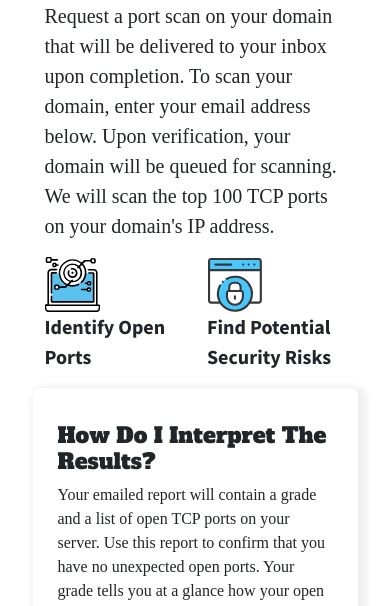
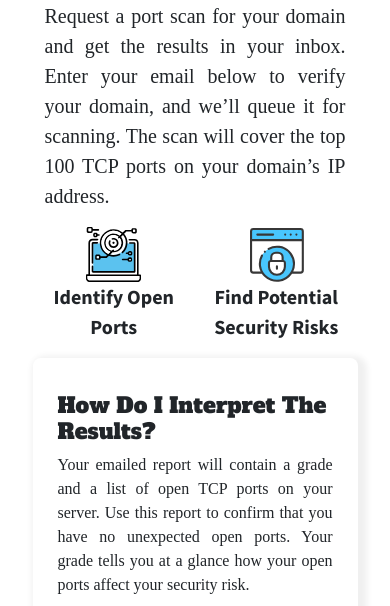
Before and after one commit to Canh-Nguyen94/Madie-responsive, a plain HTML site: page index.html in a window 390 px wide. Shown: the part 201-807 px from the top of the page. Drawn offline with Linux system fonts and the light colour scheme; a web font is replaced by a local one.

Commit message:
Fix mobile text

```diff
--- a/css/style.css
+++ b/css/style.css
@@ -283,6 +283,14 @@ body {
 }
 
 @media (max-width: 576px) {
+  .head-text {
+    font-size: 18;
+    text-align: justify;
+  }
+
+  .body-text {
+    text-align: justify;
+  }
   .grade {
     text-align: center;
     margin: 0 5px;
--- a/index.html
+++ b/index.html
@@ -38,12 +38,11 @@
         </div>
         <div class="row justify-content-center">
           <div class="col-10 col-md-10 fs-5">
-            <p>
-              Request a port scan on your domain that will be delivered to your
-              inbox upon completion. To scan your domain, enter your email
-              address below. Upon verification, your domain will be queued for
-              scanning. We will scan the top 100 TCP ports on your domain's IP
-              address.
+            <p class="head-text">
+              Request a port scan for your domain and get the results in your
+              inbox. Enter your email below to verify your domain, and we’ll
+              queue it for scanning. The scan will cover the top 100 TCP ports
+              on your domain’s IP address.
             </p>
           </div>
         </div>
@@ -55,11 +54,11 @@
           <div>
             <!--            <h4 class="title" style="margin: 35px 0 25px 0 ;">Why Scan Your Host?</h4>-->
             <div class="row">
-              <div class="col">
+              <div class="col text-center">
                 <img src="/img/scan.svg" alt="IT Security" />
                 <p class="topic">Identify Open Ports</p>
               </div>
-              <div class="col">
+              <div class="col text-center">
                 <img src="/img/ITSecurity.svg" alt="IT Security" />
                 <p class="topic">Find Potential Security Risks</p>
               </div>
@@ -68,7 +67,7 @@
         </div>
         <div class="col-10 col-lg-6 fs-6 tab-content-item">
           <h4 class="title">How Do I Interpret The Results?</h4>
-          <p>
+          <p class="body-text">
             Your emailed report will contain a grade and a list of open TCP
             ports on your server. Use this report to confirm that you have no
             unexpected open ports. Your grade tells you at a glance how your
@@ -88,7 +87,7 @@
               </tbody>
             </table>
           </div>
-          <p style="margin-top: 1rem">
+          <p class="body-text" style="margin-top: 1rem">
             For example, having ports 3306 (MySQL) or 1433 (MSSQL) open to the
             public Internet can be a security risk and will give you a lower
             grade because databases should not be accessed from the Internet.
@@ -101,7 +100,7 @@
       <div class="row justify-content-center">
         <div class="col-10 col-md-10">
           <h4 class="title">Get Started</h4>
-          <p>
+          <p class="body-text">
             Enter your email address below and we will scan the Top 100 TCP
             ports of your domain name. If your domain name resolves to more than
             one IP address, then we will pick one to scan.
@@ -138,7 +137,7 @@
                 aria-invalid="false"
               />
               <label for="terms">
-                <span
+                <span class="body-text"
                   >I am authorized and have permission to scan the domain name
                   that is part of my email address. I agree to receive
                   communications in line with Madison Technologies’
```
